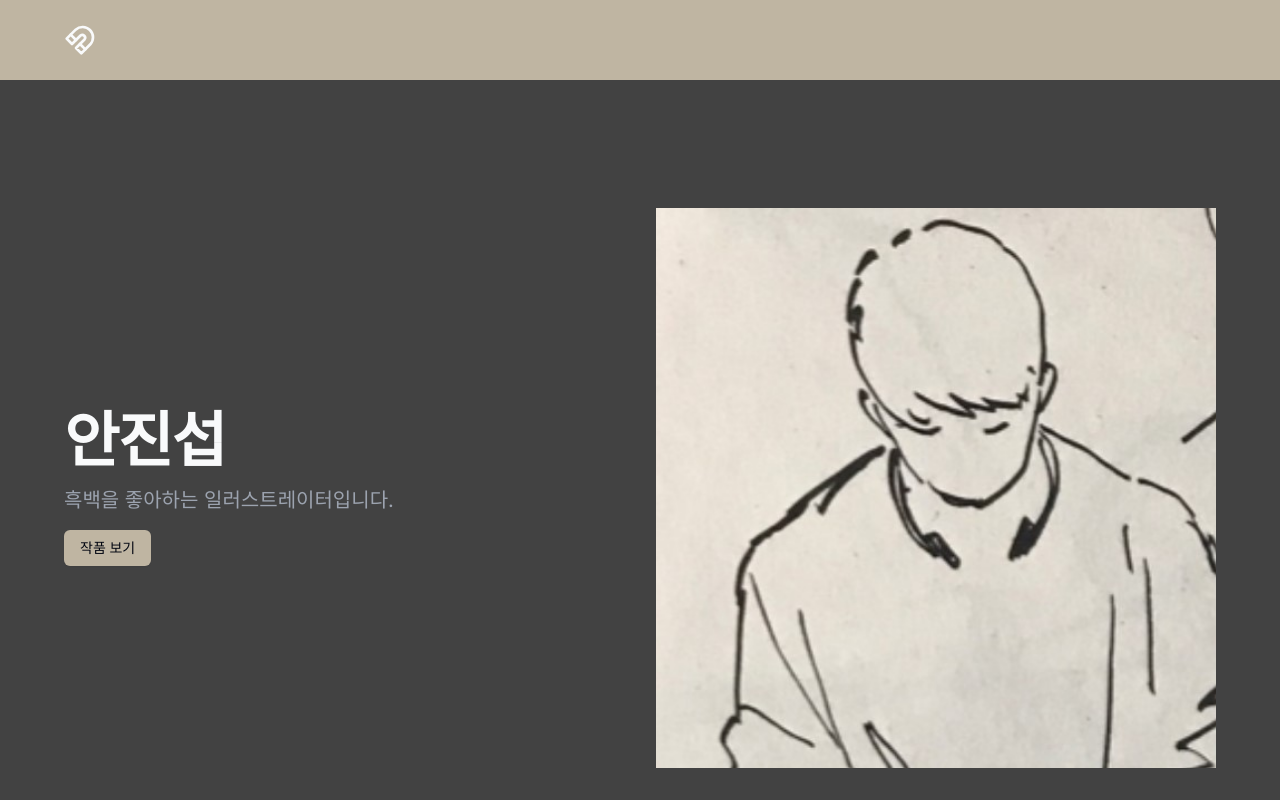
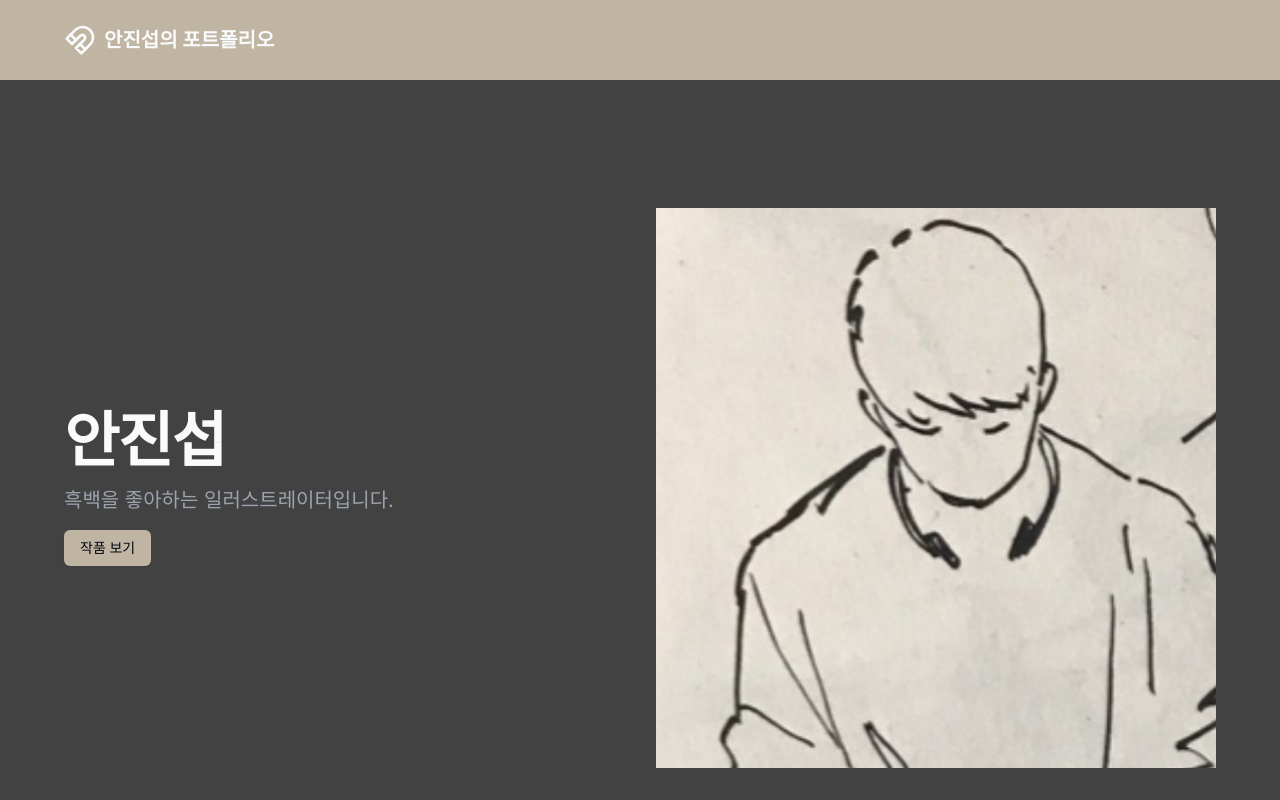
Before and after one commit to W-Dear/MY_PP, a Next.js app: page / in a window 1280 px wide. Shown: the top 800 px of the page. Built offline with nearby package versions, Linux system fonts and the light colour scheme.

Commit message:
Update myppp.tsx

```diff
--- a/components/component/myppp.tsx
+++ b/components/component/myppp.tsx
@@ -8,7 +8,7 @@ export function MyPPP() {
         <div className="container max-w-6xl mx-auto flex items-center justify-between">
           <Link className="flex items-center gap-2" href="#">
             <MagnetIcon className="w-8 h-8" />
-            <span className="text-xl font-bold"></span>
+            <span className="text-xl font-bold">안진섭의 포트폴리오</span>
           </Link>
           <nav className="hidden md:flex items-center gap-6">
             <Link href="#comics" className="hover:underline underline-offset-4">
```
